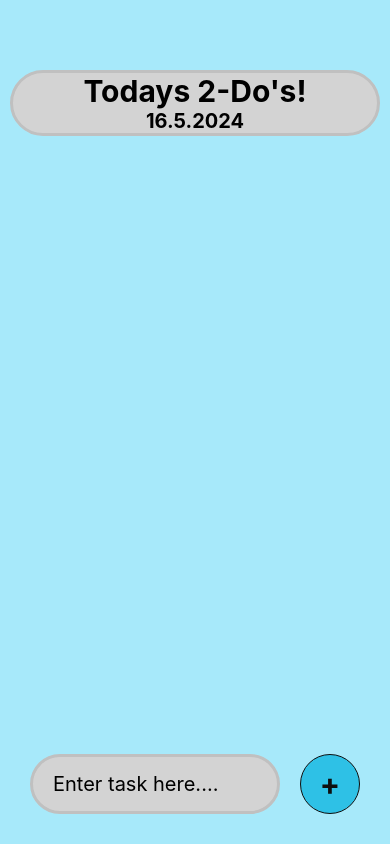
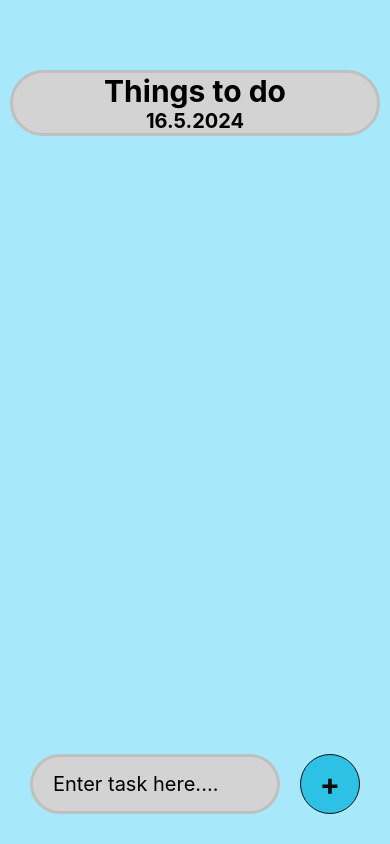
Before and after one commit to brendanrichards73/brendan-todo-app, a React Native app: screen / in a window 390 px wide. Built offline with nearby package versions, Linux system fonts and the light colour scheme.

Commit message:
changed section title

```diff
--- a/src/todo-list.tsx
+++ b/src/todo-list.tsx
@@ -19,7 +19,7 @@ export const TodoList: React.FC<TodoListProps> = ({
     return (
         <View style={styles.container}>
             <View style={styles.titleRow}>
-                <Text style={styles.sectionTitle}>Todays 2-Do's!</Text>
+                <Text style={styles.sectionTitle}>Things to do</Text>
                 <Text style={styles.dateText}>{formattedDate}</Text>
             </View>
             {taskItems.length > 0 && (
```
